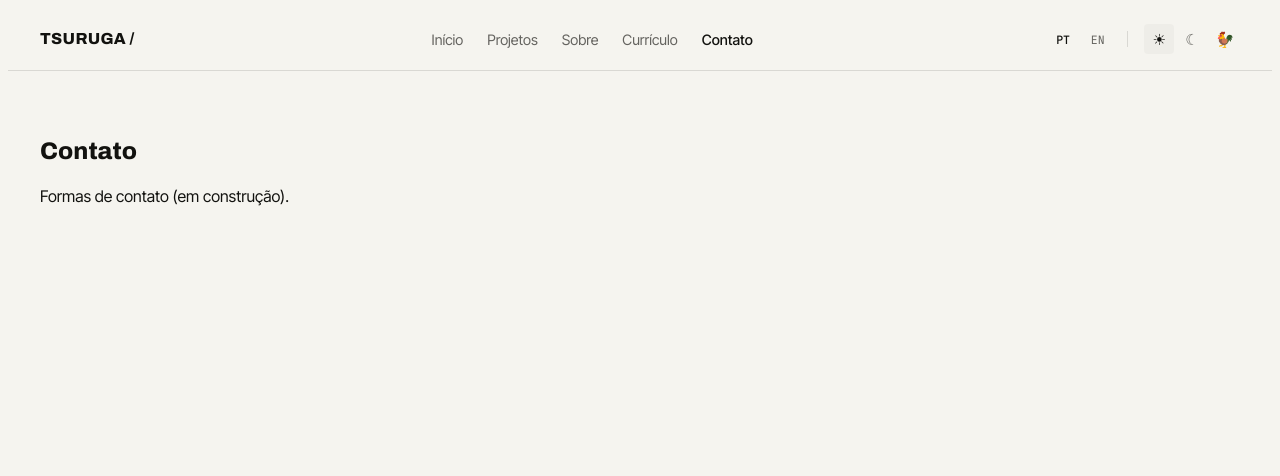
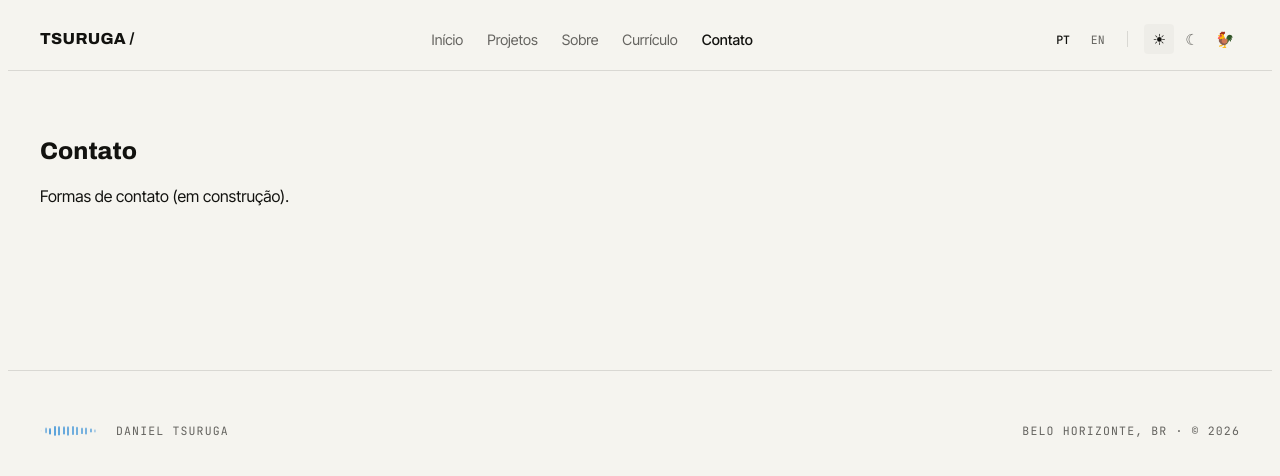
Before and after one commit to DanielTsuruga/danieltsuruga-portifolio, a React (Vite) app: page /contato in a window 1280 px wide. Shown: the top 476 px of the page. Built offline with nearby package versions, Linux system fonts and the light colour scheme.

Commit message:
feat: adiciona footer com ano dinâmico

```diff
--- a/src/App.jsx
+++ b/src/App.jsx
@@ -1,6 +1,7 @@
 import { Routes, Route } from 'react-router-dom'
 
 import Header from './components/Header'
+import Footer from './components/Footer'
 import Home from './pages/Home'
 import Projects from './pages/Projects'
 import About from './pages/About'
@@ -22,6 +23,8 @@ function App() {
           <Route path="/contato" element={<Contact />} />
         </Routes>
       </main>
+
+      <Footer />
     </>
   )
 }
--- /dev/null
+++ b/src/components/Footer.jsx
@@ -0,0 +1,25 @@
+import Waveform from './Waveform'
+import styles from './Footer.module.css'
+
+const currentYear = new Date().getFullYear()
+
+function Footer() {
+  return (
+    <footer className={styles.footer}>
+      <div className={styles.inner}>
+        {/* Esquerda: mini-waveform + nome */}
+        <div className={styles.brand}>
+          {/* Mesmo componente da Home, mas em escala pequena via props:
+              poucas barras e altura reduzida. */}
+          <Waveform barCount={14} height={24} className={styles.miniWave} />
+          <span className={styles.name}>DANIEL TSURUGA</span>
+        </div>
+
+        {/* Direita: localização + ano dinâmico */}
+        <span className={styles.meta}>BELO HORIZONTE, BR · © {currentYear}</span>
+      </div>
+    </footer>
+  )
+}
+
+export default Footer
--- /dev/null
+++ b/src/components/Footer.module.css
@@ -0,0 +1,47 @@
+.footer {
+  border-top: 1px solid var(--color-border);
+  margin-top: var(--space-xl);
+}
+
+.inner {
+  max-width: var(--max-width);
+  margin: 0 auto;
+  padding: var(--space-md);
+  display: flex;
+  align-items: center;
+  justify-content: space-between;
+  gap: var(--space-md);
+}
+
+.brand {
+  display: flex;
+  align-items: center;
+  gap: var(--space-sm);
+}
+
+.miniWave {
+  width: 60px;
+}
+
+.name {
+  font-family: var(--font-mono);
+  font-size: 0.72rem;
+  letter-spacing: 0.1em;
+  color: var(--color-text-muted);
+}
+
+.meta {
+  font-family: var(--font-mono);
+  font-size: 0.72rem;
+  letter-spacing: 0.1em;
+  color: var(--color-text-muted);
+}
+
+@media (max-width: 640px) {
+  .inner {
+    flex-direction: column;
+    align-items: center;
+    text-align: center;
+    gap: var(--space-sm);
+  }
+}
```
